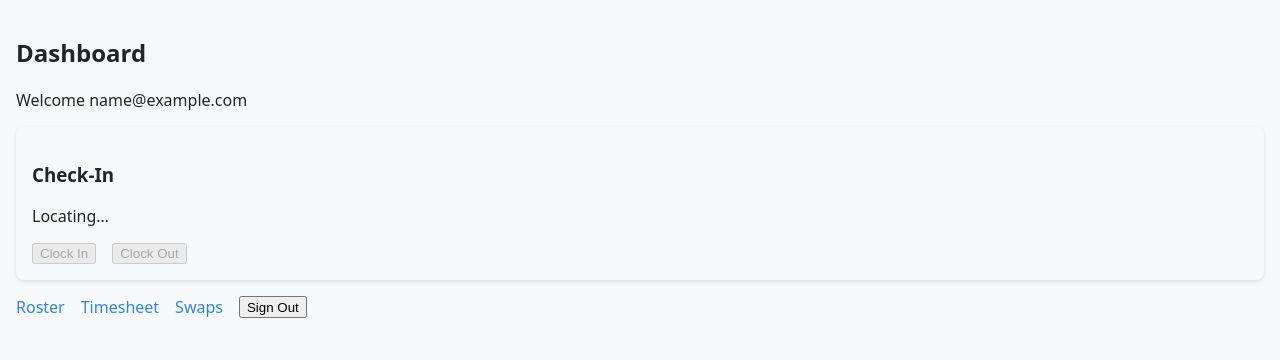
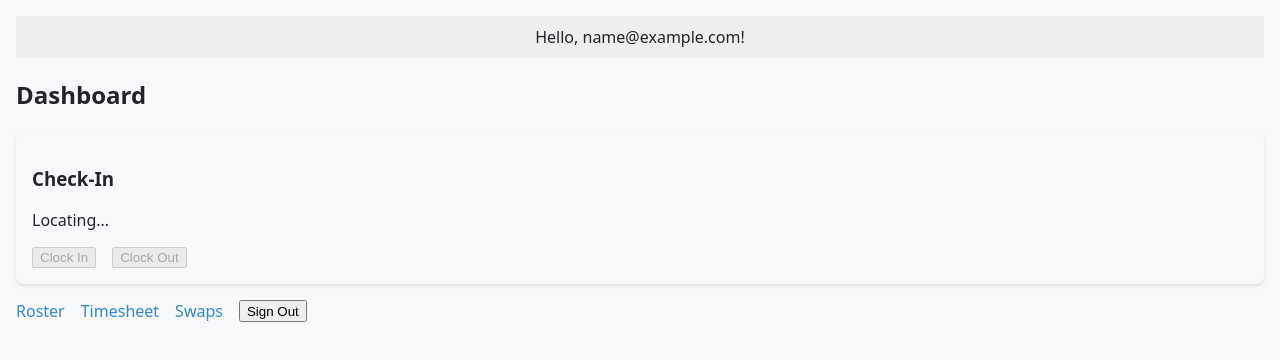
Before and after one commit to joesch21/Time_Team_Roster_App, a React (Vite) app in the folder frontend/: page / in a window 1280 px wide. Both pictures are taken after typing "name@example.com", "Sample123" into the empty fields and a click on the button "Login". Shown: the top 360 px of the page. Built offline with nearby package versions, Linux system fonts and the light colour scheme; no server answers.

Commit message:
feat: add hello banner to dashboard

```diff
--- a/frontend/src/pages/Dashboard.jsx
+++ b/frontend/src/pages/Dashboard.jsx
@@ -14,8 +14,18 @@ function Dashboard() {
 
   return (
     <div className="container">
+      {user && (
+        <div
+          style={{
+            background: '#eee',
+            padding: '10px',
+            textAlign: 'center',
+          }}
+        >
+          Hello, {user.email}!
+        </div>
+      )}
       <h2>Dashboard</h2>
-      <p>Welcome {user?.email}</p>
       <CheckInCard />
       <nav style={{ marginTop: '1rem', display: 'flex', gap: '1rem' }}>
         <Link to="/roster">Roster</Link>
```
